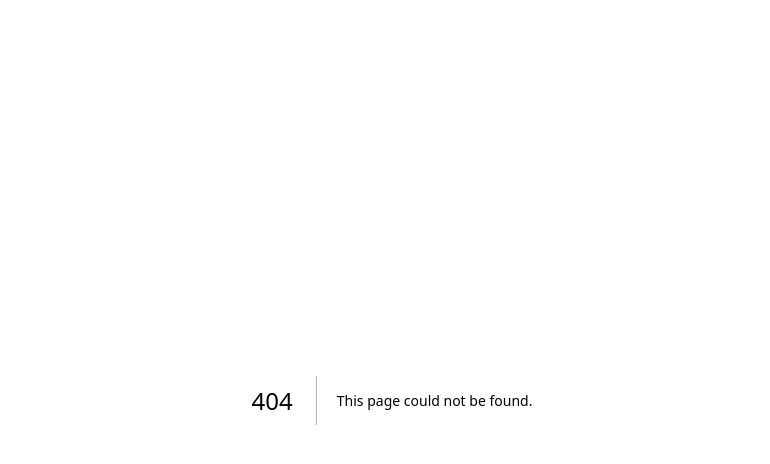
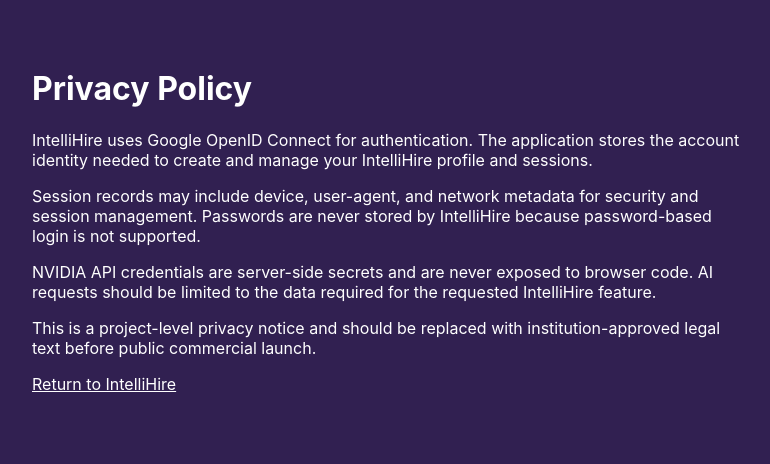
Before and after one commit to Student-Cybrarians/intellihire-v4, a Next.js app: page /privacy in a window 1280 px wide. Before the commit this address had no page. Shown: the top 464 px of the page, without its empty margins (248-1018 px from the left). Built offline with nearby package versions, Linux system fonts and the light colour scheme.

Commit message:
feat(auth): add privacy page for authentication entry

```diff
--- /dev/null
+++ b/src/app/privacy/page.tsx
@@ -0,0 +1,25 @@
+export default function PrivacyPage() {
+  return (
+    <main style={{ maxWidth: 760, margin: "0 auto", padding: "3rem 1.25rem" }}>
+      <h1>Privacy Policy</h1>
+      <p>
+        IntelliHire uses Google OpenID Connect for authentication. The application stores the
+        account identity needed to create and manage your IntelliHire profile and sessions.
+      </p>
+      <p>
+        Session records may include device, user-agent, and network metadata for security and
+        session management. Passwords are never stored by IntelliHire because password-based login
+        is not supported.
+      </p>
+      <p>
+        NVIDIA API credentials are server-side secrets and are never exposed to browser code. AI
+        requests should be limited to the data required for the requested IntelliHire feature.
+      </p>
+      <p>
+        This is a project-level privacy notice and should be replaced with institution-approved
+        legal text before public commercial launch.
+      </p>
+      <a href="/">Return to IntelliHire</a>
+    </main>
+  );
+}
```
